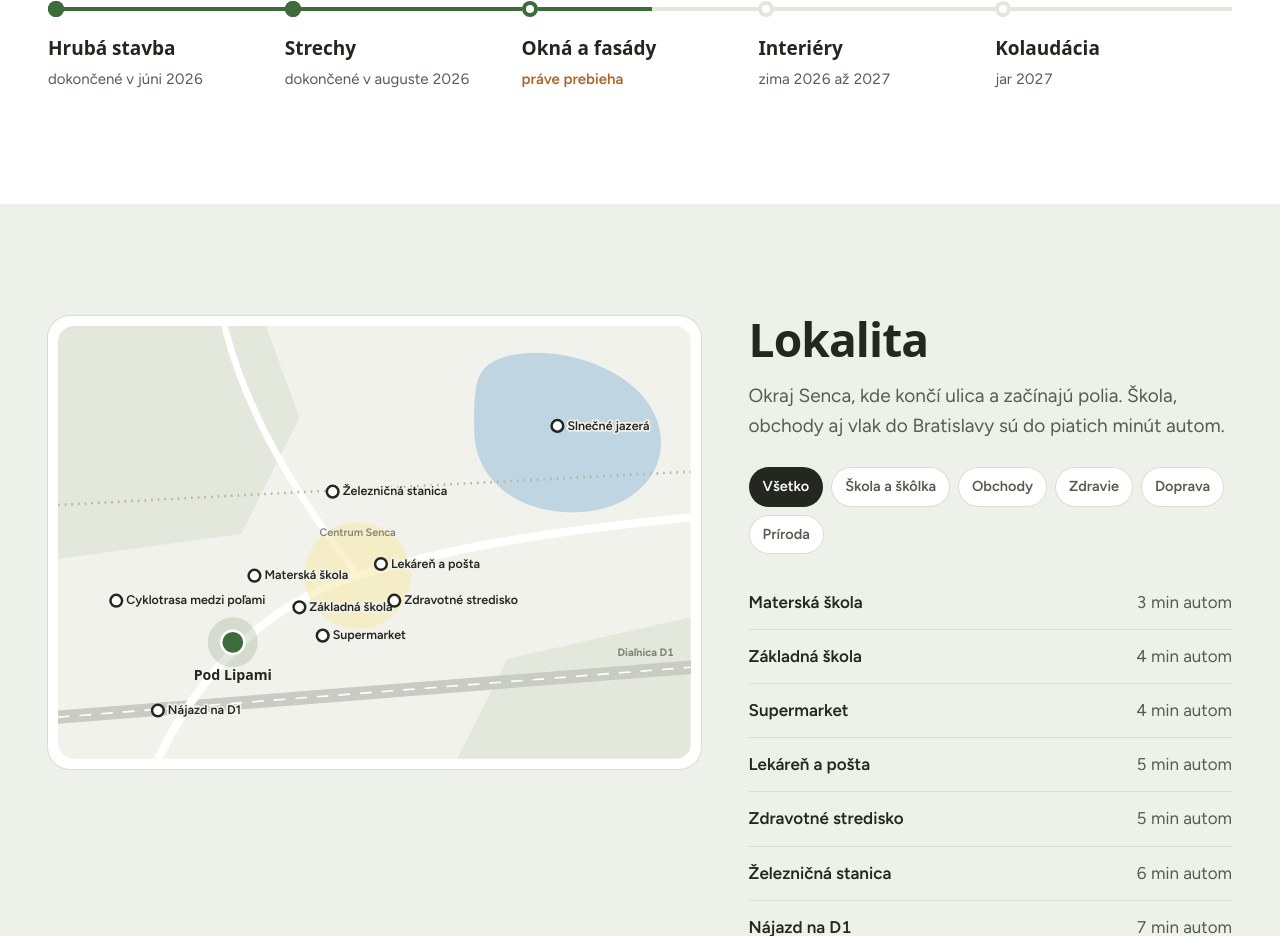
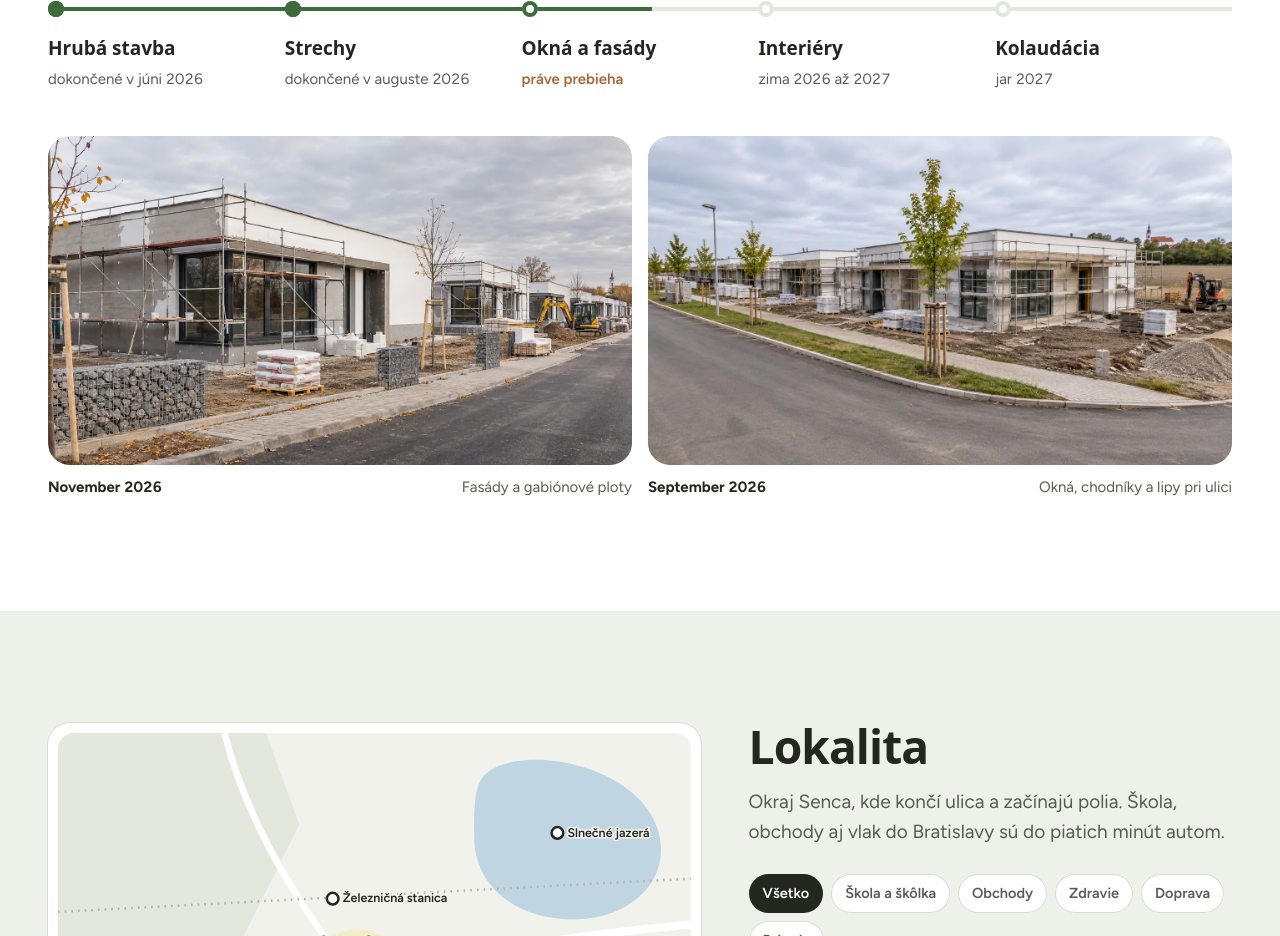
Before and after one commit to Rar773/realitny-asistent, a plain HTML site: page ukazka3/index.html in a window 1280 px wide. Shown: the part 5510-6446 px from the top of the page. Drawn offline with Linux system fonts and the light colour scheme; a web font is replaced by a local one.

Commit message:
Ukážka webu projektu: fotky zo stavby
Co-Authored-By: Claude Opus 5.5 <noreply@anthropic.com>
Claude-Session: https://claude.ai/code/session_01MEeUVhqdptTjPGt2hC7jaR

```diff
--- a/ukazka3/index.html
+++ b/ukazka3/index.html
@@ -189,6 +189,12 @@ header.sc{border-color:var(--line)}
 .cas b{display:block;font:600 19px var(--head);margin-bottom:4px}
 .cas span{color:var(--ink2);font-size:15px}
 .cas .teraz span{color:var(--larch);font-weight:600}
+.fotky-st{display:grid;grid-template-columns:1fr 1fr;gap:16px;margin-top:44px}
+.fotky-st figure{margin:0}
+.fotky-st picture{display:block;border-radius:var(--r-l);overflow:hidden;aspect-ratio:16/9;background:var(--stone)}
+.fotky-st img{width:100%;height:100%;object-fit:cover}
+.fotky-st figcaption{display:flex;justify-content:space-between;gap:12px;padding-top:10px;font-size:15px;color:var(--ink2)}
+.fotky-st figcaption b{color:var(--ink)}
 
 /* lokalita */
 #lokalita{background:var(--stone)}
@@ -303,6 +309,7 @@ footer b{color:var(--ink)}
   .std div:nth-child(even){padding-left:0;border-left:0}
   .typ-fakty b{font-size:22px}
   .int{grid-template-columns:1fr}.int .velka{aspect-ratio:4/3}
+  .fotky-st{grid-template-columns:1fr;margin-top:12px}
   .fm{grid-template-columns:1fr;padding:22px}
   .splatky li{grid-template-columns:44px 1fr}
   .splatky em{grid-column:2}
@@ -416,6 +423,10 @@ footer b{color:var(--ink)}
       <li><b>Interiéry</b><span>zima 2026 až 2027</span></li>
       <li><b>Kolaudácia</b><span>jar 2027</span></li>
     </ol>
+    <div class="fotky-st">
+      <figure><picture><source type="image/webp" srcset="img/stavba-nov.webp"><img src="img/stavba-nov.jpg" alt="Domy v novembri: lešenie, osadené okná a omietka fasády, gabiónový plot pri ulici" width="1400" height="788" loading="lazy"></picture><figcaption><b>November 2026</b><span>Fasády a gabiónové ploty</span></figcaption></figure>
+      <figure><picture><source type="image/webp" srcset="img/stavba-sep.webp"><img src="img/stavba-sep.jpg" alt="Domy v septembri: lešenie, osadené okná, nové chodníky a vysadené lipy" width="1400" height="788" loading="lazy"></picture><figcaption><b>September 2026</b><span>Okná, chodníky a lipy pri ulici</span></figcaption></figure>
+    </div>
   </div>
 </section>
 
```
Also changed, not shown: ukazka3/img/stavba-nov.jpg (added), ukazka3/img/stavba-nov.webp (added), ukazka3/img/stavba-sep.jpg (added), ukazka3/img/stavba-sep.webp (added).
